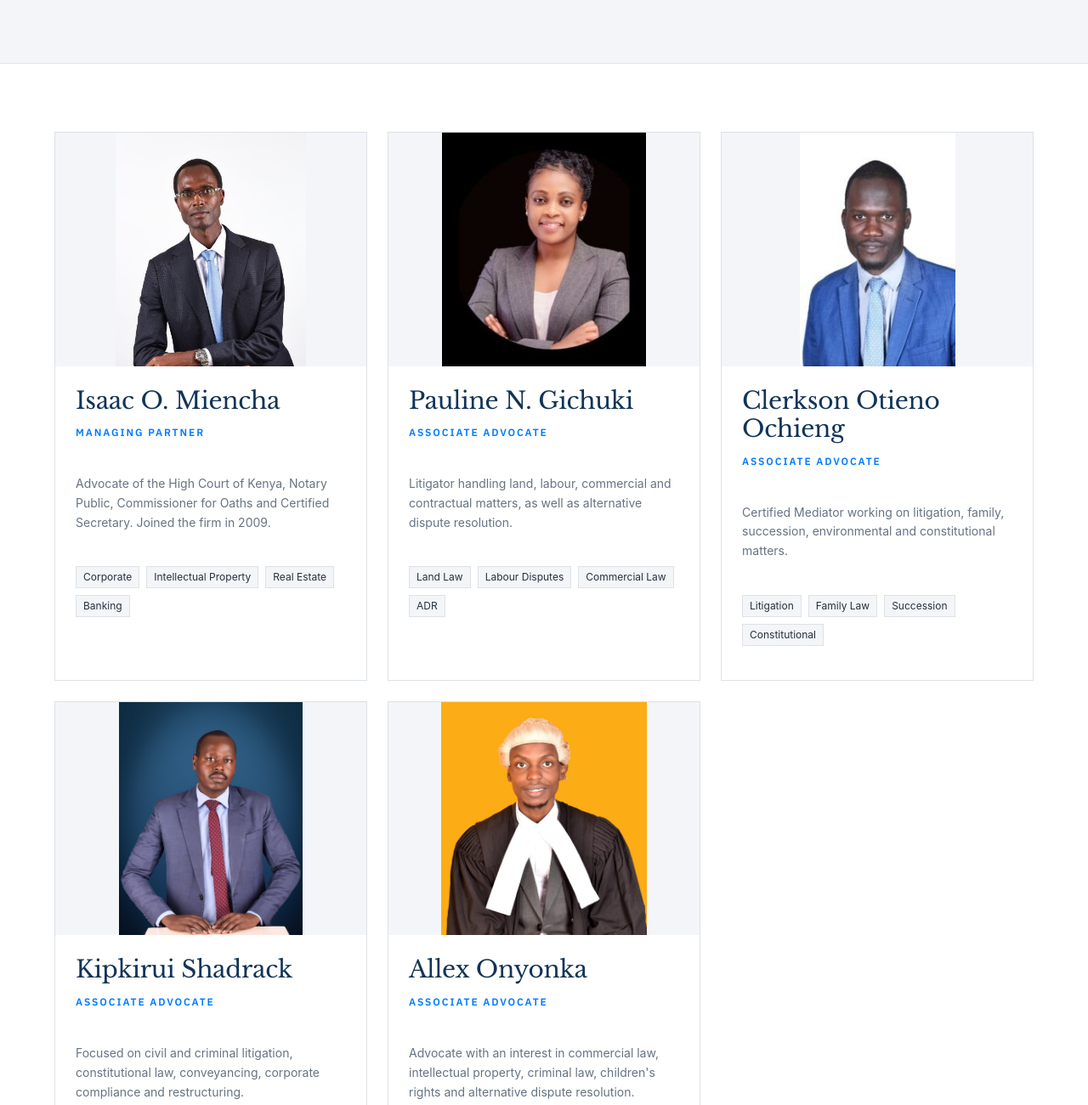
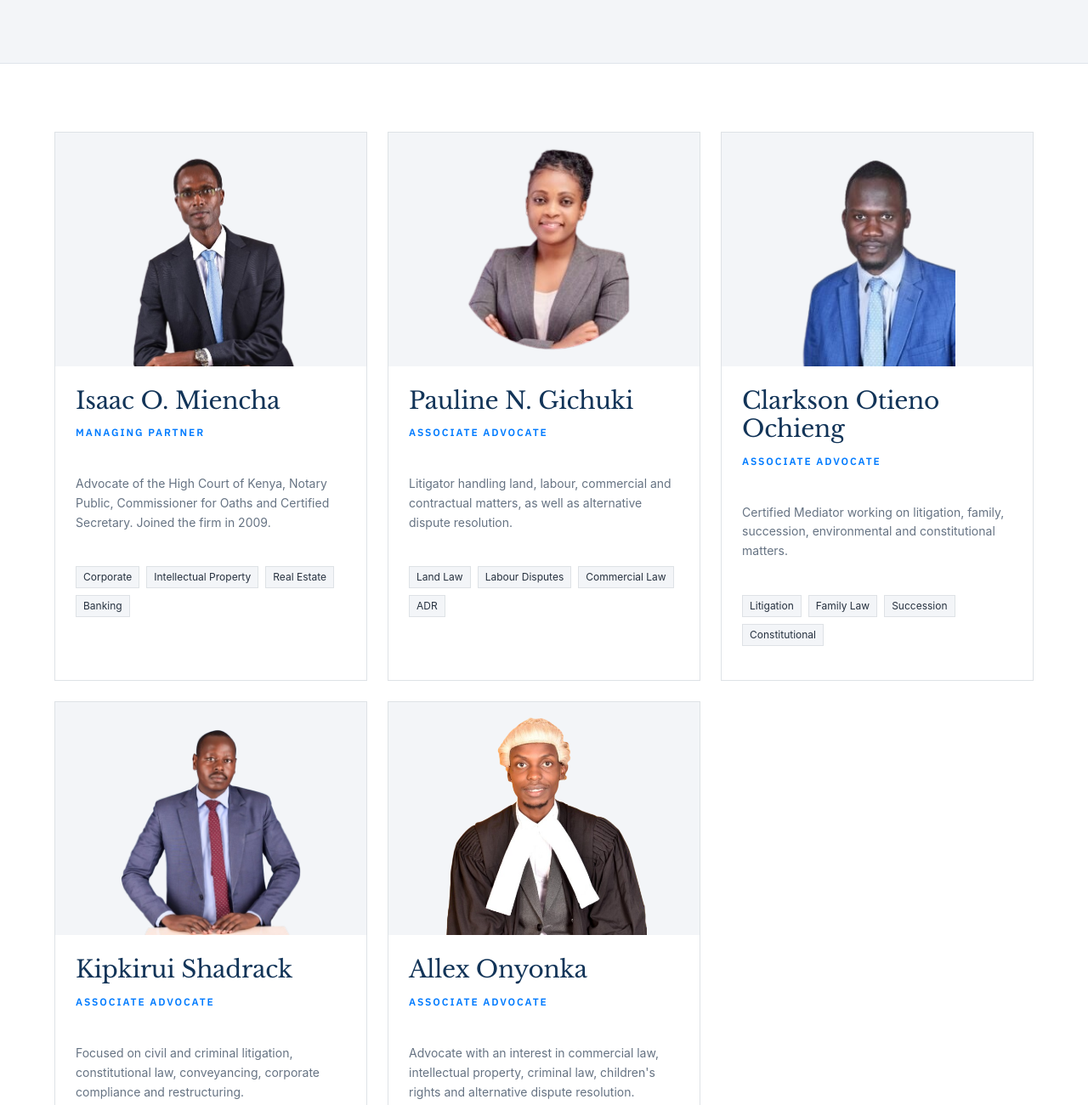
Before and after one commit to Dennismogaka76/nnm_website, a plain HTML site: page our-team.html in a window 1280 px wide. Shown: the part 323-1623 px from the top of the page at 85% size. Drawn offline with nearby package versions, Linux system fonts and the light colour scheme.

Commit message:
same bg for photos

```diff
--- a/our-team.html
+++ b/our-team.html
@@ -185,7 +185,7 @@
           >
             <div class="aspect-[4/3] bg-surface" style="overflow: hidden">
               <img
-                src="assets/isaac-o-miencha.jpg"
+                src="assets/isaac_miencha.png"
                 alt="Isaac O. Miencha"
                 loading="lazy"
                 style="
@@ -257,7 +257,7 @@
           >
             <div class="aspect-[4/3] bg-surface" style="overflow: hidden">
               <img
-                src="assets/pauline-n-gichuki.jpg"
+                src="assets/pauline.png"
                 alt="Pauline N. Gichuki"
                 loading="lazy"
                 style="
@@ -329,8 +329,8 @@
           >
             <div class="aspect-[4/3] bg-surface" style="overflow: hidden">
               <img
-                src="assets/clerkson-otieno-ochieng.jpg"
-                alt="Clerkson Otieno Ochieng"
+                src="assets/clarkson.png"
+                alt="Clarkson Otieno Ochieng"
                 loading="lazy"
                 style="
                   display: block;
@@ -348,7 +348,7 @@
                 class="text-lg"
                 data-tsd-source="/src/components/site/Cards.tsx:32:9"
               >
-                Clerkson Otieno Ochieng
+                Clarkson Otieno Ochieng
               </h3>
               <p
                 class="eyebrow mt-1"
@@ -401,7 +401,7 @@
           >
             <div class="aspect-[4/3] bg-surface" style="overflow: hidden">
               <img
-                src="assets/kipkirui-shadrack.jpg"
+                src="assets/kipkirui_shadrack.png"
                 alt="Kipkirui Shadrack"
                 loading="lazy"
                 style="
@@ -467,7 +467,7 @@
           >
             <div class="aspect-[4/3] bg-surface" style="overflow: hidden">
               <img
-                src="assets/allex-onyonka.jpg"
+                src="assets/allex_onyonka.png"
                 alt="Allex Onyonka"
                 loading="lazy"
                 style="
```
Also changed, not shown: index.html (+7 -7 lines), assets/allex_onyonka.jpg (renamed from assets/allex-onyonka.jpg), assets/allex_onyonka.png (added), assets/clarkson.png (added), assets/isaac_miencha.png (added), assets/kipkirui-shadrack.jpg (deleted), assets/kipkirui_shadrack.png (added), assets/pauline-n-gichuki.jpg (deleted), assets/pauline.png (added).
